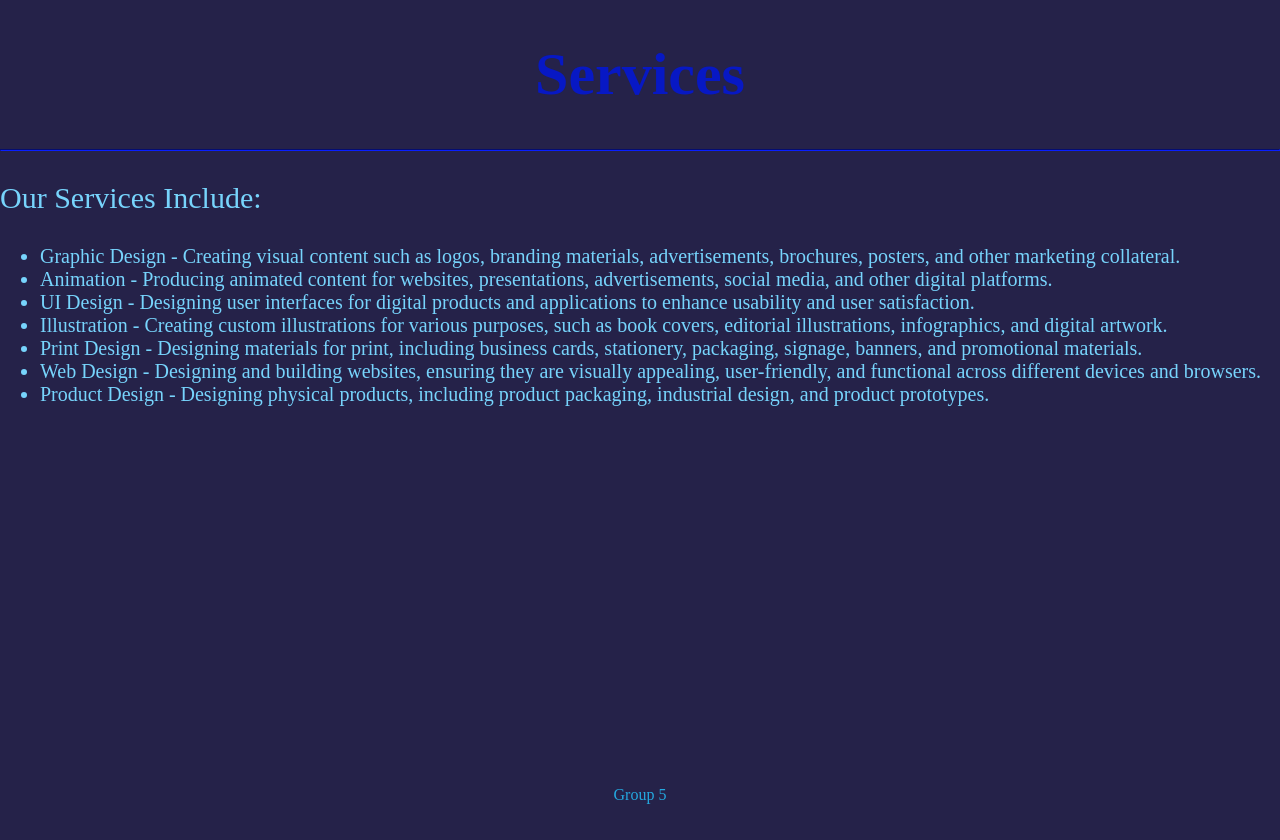
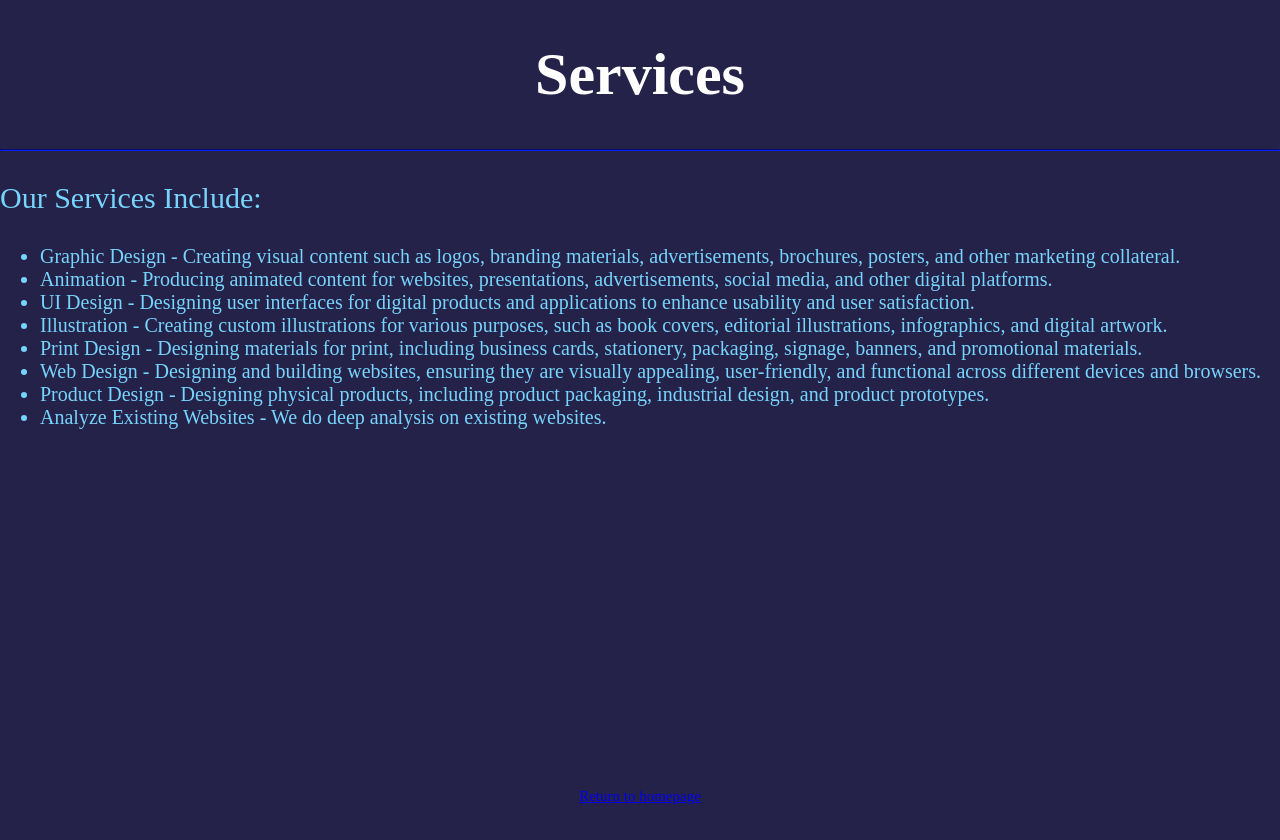
Before and after one commit to Wendell-Mutia/P04, a plain HTML site: page Services.html in a window 1280 px wide. Drawn offline with Linux system fonts and the light colour scheme.

Commit message:
Update Services.html

```diff
--- a/Services.html
+++ b/Services.html
@@ -5,15 +5,15 @@
     <title>Services</title>
     <style>
         body {background-color: #252249;color: #77D4FC;margin: 0;padding: 0; min-height: 100vh; position: relative;}
-        header {text-align: center;color: #0718C4;}
+        header {text-align: center; color: #fff;}
         footer {text-align: center;color: #24A8DF; position: absolute; bottom: 0;width: 100%; padding: 20px 0;}
         hr {border-color: #0718C4;}
     </style>
 </head>
 <body>
     <header>
-        <h1 style="font-size:60px;">Services</h1>
-        <hr>
+        <h1 style="font-size:60px; color: white;">Services</h1>
+<hr>
     </header>
     <p style="font-size:30px;"> Our Services Include: </p>
     <ul>
@@ -24,9 +24,12 @@
         <li style="font-size:20px;"> Print Design - Designing materials for print, including business cards, stationery, packaging, signage, banners, and promotional materials.</li>
         <li style="font-size:20px;"> Web Design - Designing and building websites, ensuring they are visually appealing, user-friendly, and functional across different devices and browsers.</li>
         <li style="font-size:20px;"> Product Design - Designing physical products, including product packaging, industrial design, and product prototypes.</li>
+	<li style="font-size:20px;"> Analyze Existing Websites - We do deep analysis on existing websites.</li>
     </ul>
+
+
     <footer>
-        <p>Group 5</p>
+        <a href="homepage.html" style="font-size:15px;"> Return to homepage </p>
     </footer>
 </body>
 </html>
```
